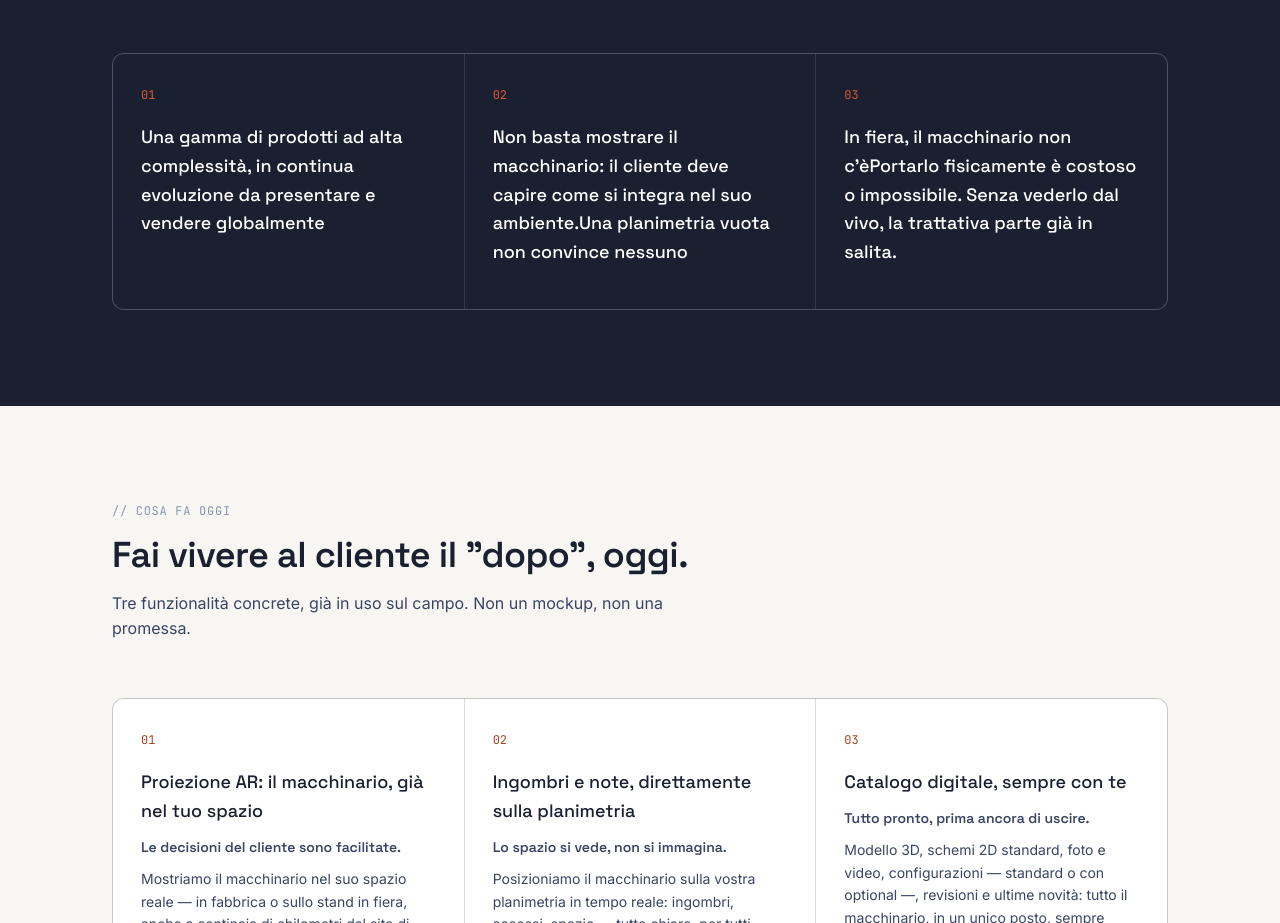
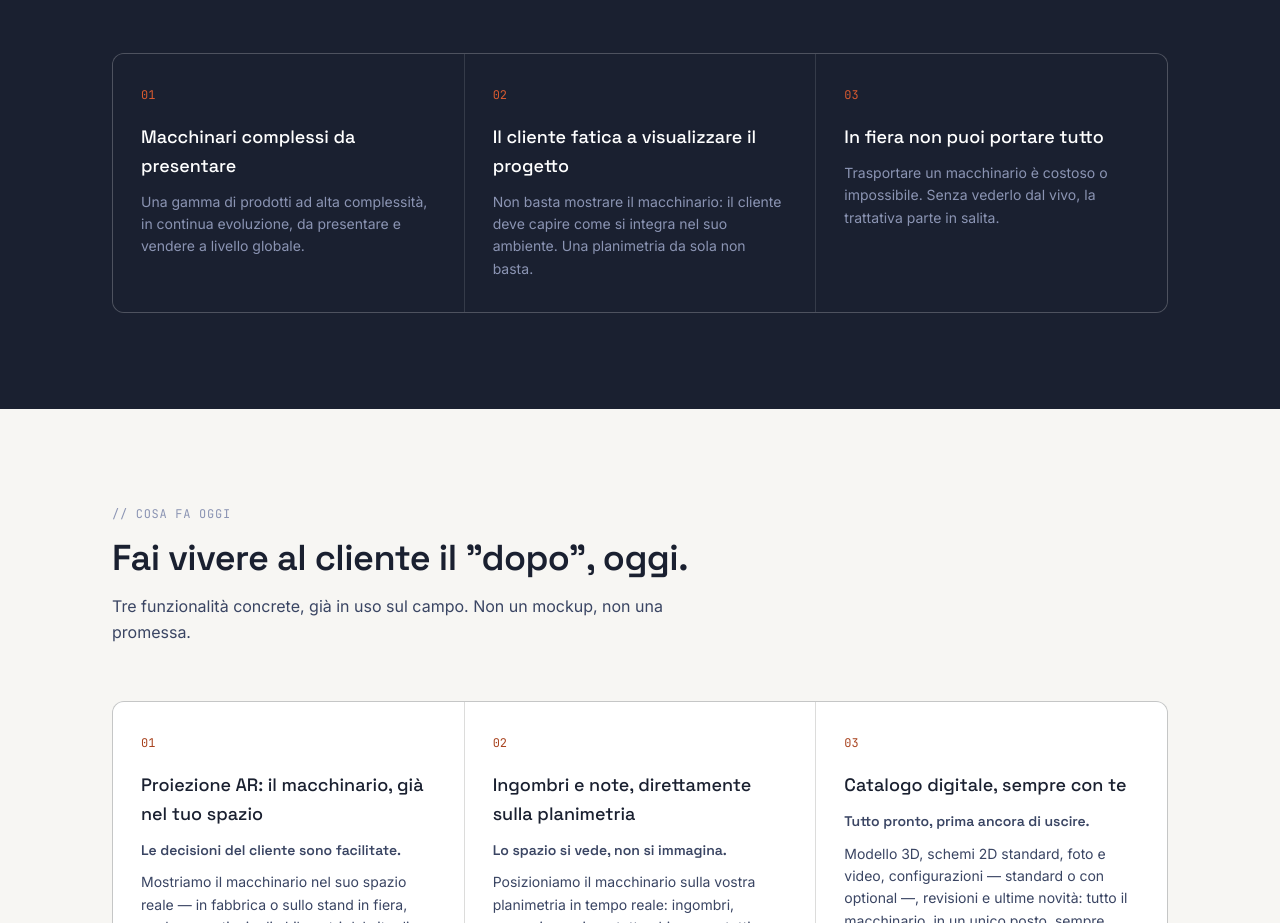
Before and after one commit to matteo-maggi/opti-landing, a plain HTML site: page index.html in a window 1280 px wide. Shown: the part 1204-2127 px from the top of the page. Drawn offline with Linux system fonts and the light colour scheme.

Commit message:
restoed subtitles

```diff
--- a/index.html
+++ b/index.html
@@ -368,15 +368,18 @@
     <div class="problem-grid">
       <div class="problem-card">
         <span class="pn">01</span>
-        <h3>Una gamma di prodotti ad alta complessità, in continua evoluzione da presentare e vendere globalmente</h3>
+        <h3>Macchinari complessi da presentare</h3>
+        <p>Una gamma di prodotti ad alta complessità, in continua evoluzione, da presentare e vendere a livello globale.</p>
       </div>
       <div class="problem-card">
         <span class="pn">02</span>
-        <h3>Non basta mostrare il macchinario: il cliente deve capire come si integra nel suo ambiente.Una planimetria vuota non convince nessuno</h3>
+        <h3>Il cliente fatica a visualizzare il progetto</h3>
+        <p>Non basta mostrare il macchinario: il cliente deve capire come si integra nel suo ambiente. Una planimetria da sola non basta.</p>
       </div>
       <div class="problem-card">
         <span class="pn">03</span>
-        <h3>In fiera, il macchinario non c'èPortarlo fisicamente è costoso o impossibile. Senza vederlo dal vivo, la trattativa parte già in salita.</h3>
+        <h3>In fiera non puoi portare tutto</h3>
+        <p>Trasportare un macchinario è costoso o impossibile. Senza vederlo dal vivo, la trattativa parte in salita.</p>
       </div>
     </div>
   </div>
```
